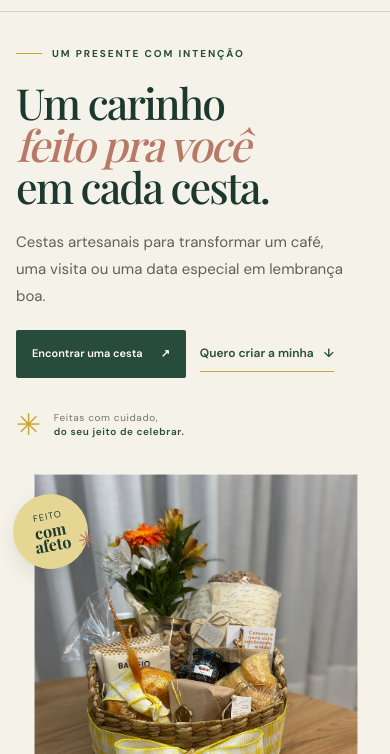
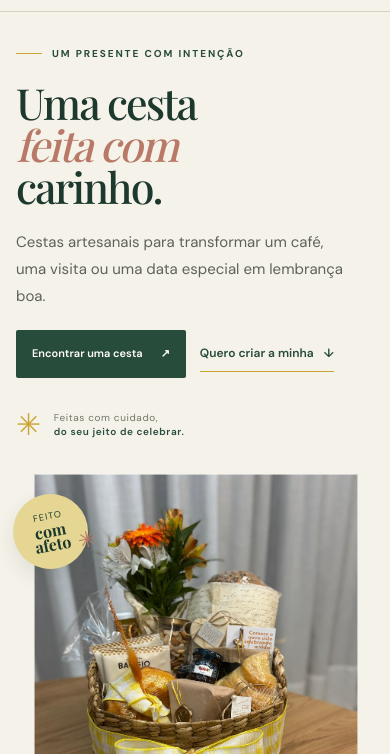
Before and after one commit to oluisvi/cestear-cestas-conceito, a plain HTML site: page index.html in a window 390 px wide. Shown: the part 90-844 px from the top of the page. Drawn offline with nearby package versions, Linux system fonts and the light colour scheme.

Commit message:
Fit Cestear hero headline on mobile

```diff
--- a/index.html
+++ b/index.html
@@ -31,7 +31,7 @@
       <section class="hero" id="inicio">
         <div class="hero-copy">
           <p class="eyebrow"><span></span> UM PRESENTE COM INTENÇÃO</p>
-          <h1>Um carinho<br /><em>feito pra você</em><br />em cada cesta.</h1>
+          <h1>Uma cesta<br /><em>feita com</em><br />carinho.</h1>
           <p class="hero-intro">Cestas artesanais para transformar um café, uma visita ou uma data especial em lembrança boa.</p>
           <div class="hero-actions"><a class="button button-primary" href="#colecao">Encontrar uma cesta <span aria-hidden="true">↗</span></a><a class="text-link" href="#personalize">Quero criar a minha <span aria-hidden="true">↓</span></a></div>
           <div class="hero-note"><span class="note-flower" aria-hidden="true">✳</span><span>Feitas com cuidado,<br /><b>do seu jeito de celebrar.</b></span></div>
```
